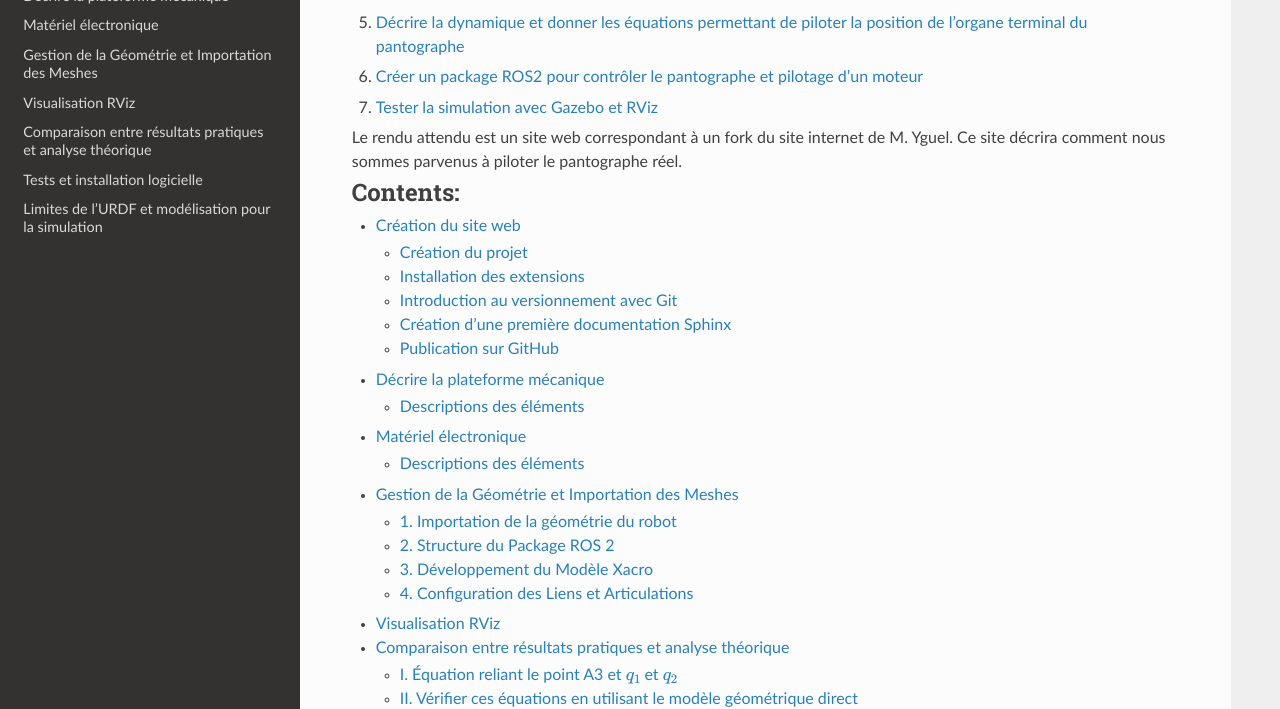
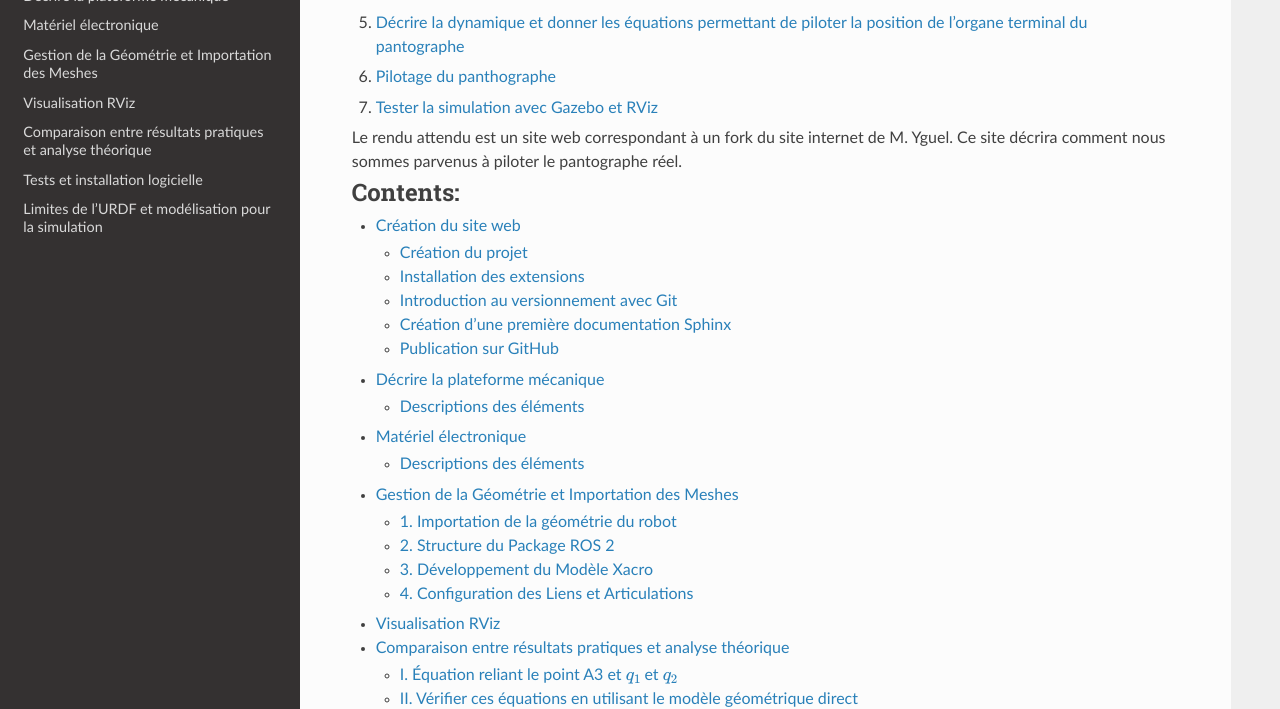
Before and after one commit to melaniedalib/info_indus_tutorial, a Sphinx documentation site: the page built from doc/sphinx/source/index.rst, in a window 1280 px wide and 900 px high, scrolled down 733 px, cut to the strip 191-900 px from the top of the window. Built offline with Sphinx 7.4.7 and the Read the Docs theme 3.1.0, drawn with Linux system fonts in a browser that asks for light colours.

Commit message:
index changement de titre

```diff
--- a/doc/sphinx/source/index.rst
+++ b/doc/sphinx/source/index.rst
@@ -23,7 +23,7 @@ Le projet consiste à :
 #. :doc:`Créer la représentation mécanique du pantographe dans un fichier URDF <03_URDF/03_URDF>`
 #. :doc:`Visualiser le résultat avec RViz <04_RViz/04_RViz>`
 #. :doc:`Décrire la dynamique et donner les équations permettant de piloter la position de l'organe terminal du pantographe <05_resultat_theorique/05_programmation>`
-#. :doc:`Créer un package ROS2 pour contrôler le pantographe et pilotage d'un moteur <06_ROS2/06_ROS2>`
+#. :doc:`Pilotage du panthographe <06_ROS2/06_ROS2>`
 #. :doc:`Tester la simulation avec Gazebo et RViz <07_Gazebo/07_Gazebo>`
 
 Le rendu attendu est un site web correspondant à un fork du site internet de M. Yguel. Ce site décrira comment nous sommes parvenus à piloter le pantographe réel.
```
